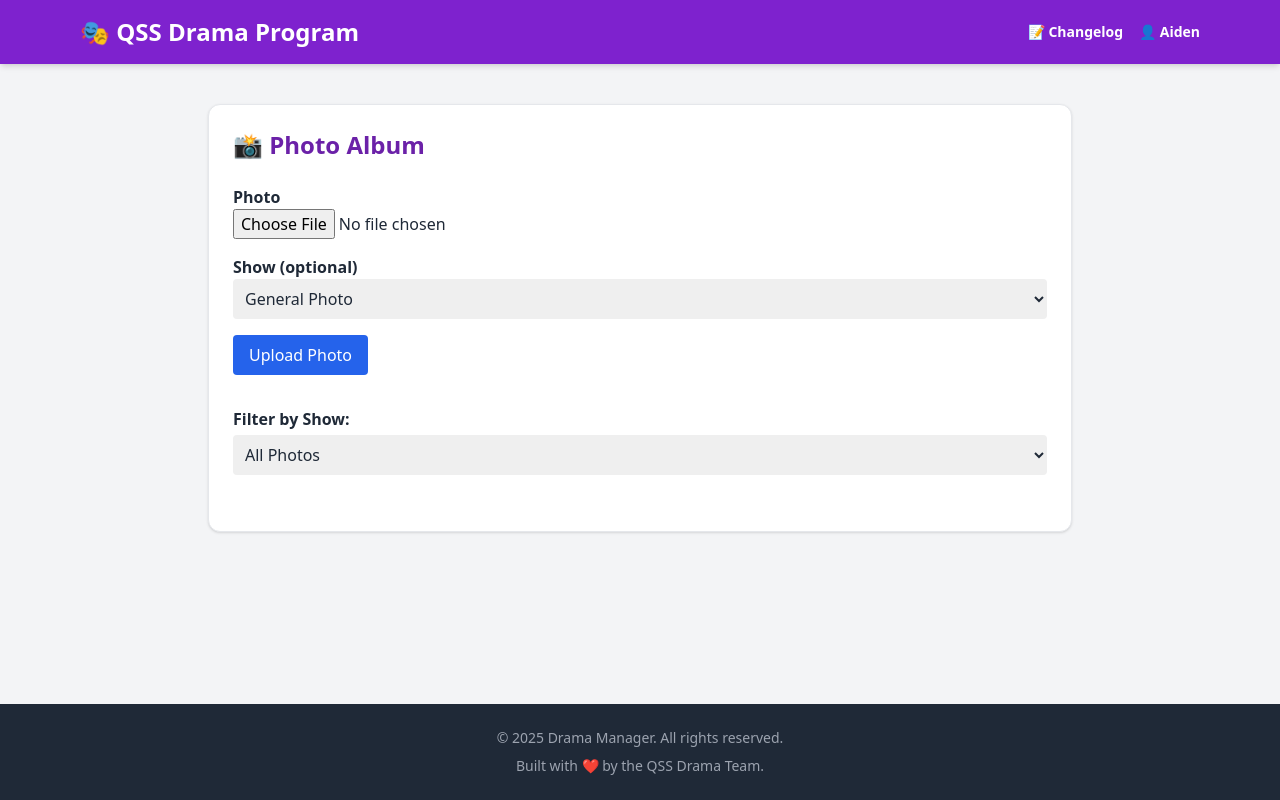
After one commit to Mindstormman06/dramamanager, a PHP site: page /album/album.php in a window 1280 px wide. The commit adds this page. Run offline with PHP 8.4, Linux system fonts and the light colour scheme; a user stored in the database is signed in; data that the repository does not hold is empty; some libraries are stand-ins or nearby versions.

Commit message:
Added Photo Album

```diff
--- /dev/null
+++ b/album/album.php
@@ -0,0 +1,80 @@
+<?php
+if (session_status() === PHP_SESSION_NONE) {
+    session_start();
+}
+require_once __DIR__ . '/../backend/db.php';
+
+// Fetch shows for dropdown
+$shows = $pdo->query("SELECT title FROM shows")->fetchAll(PDO::FETCH_COLUMN);
+
+// Fetch photos
+$showFilter = $_GET['show'] ?? '';
+if ($showFilter) {
+    $stmt = $pdo->prepare("SELECT * FROM album_photos WHERE showid = ? ORDER BY uploaded_at DESC");
+    $stmt->execute([$showFilter]);
+} else {
+    $stmt = $pdo->query("SELECT * FROM album_photos ORDER BY uploaded_at DESC");
+}
+$photos = $stmt->fetchAll(PDO::FETCH_ASSOC);
+?>
+<?php include '../header.php'; ?>
+<main class="flex-1 w-full max-w-4xl mx-auto px-4 py-10">
+    <div class="bg-white rounded-xl shadow p-6 border border-gray-200">
+        <h1 class="text-2xl font-bold text-purple-800 mb-6">📸 Photo Album</h1>
+
+        <?php if (isset($_SESSION['role']) && ($_SESSION['role'] === 'teacher' || $_SESSION['role'] === 'admin')): ?>
+        <form action="../backend/album/upload_photo.php" method="POST" enctype="multipart/form-data" class="mb-8 space-y-4">
+            <div>
+                <label class="block font-semibold">Photo</label>
+                <input type="file" name="photo" accept="image/*" required>
+            </div>
+            <div>
+                <label class="block font-semibold">Show (optional)</label>
+                <select name="show" class="w-full border-gray-300 rounded p-2">
+                    <option value="">General Photo</option>
+                    <?php foreach ($shows as $show): ?>
+                        <option value="<?= htmlspecialchars($show) ?>"><?= htmlspecialchars($show) ?></option>
+                    <?php endforeach; ?>
+                </select>
+            </div>
+            <button type="submit" class="bg-blue-600 hover:bg-blue-500 text-white px-4 py-2 rounded">Upload Photo</button>
+        </form>
+        <?php endif; ?>
+
+        <form method="GET" class="mb-6">
+            <label class="block font-semibold mb-1">Filter by Show:</label>
+            <select name="show" onchange="this.form.submit()" class="w-full border-gray-300 rounded p-2 mb-2">
+                <option value="">All Photos</option>
+                <?php foreach ($shows as $show): ?>
+                    <option value="<?= htmlspecialchars($show) ?>" <?= $show === $showFilter ? 'selected' : '' ?>><?= htmlspecialchars($show) ?></option>
+                <?php endforeach; ?>
+            </select>
+        </form>
+
+        <div class="grid grid-cols-2 md:grid-cols-3 gap-4">
+            <?php foreach ($photos as $photo):
+                $showDir = $photo['showid'] ? preg_replace('/[^a-zA-Z0-9_\-]/', '_', $photo['showid']) : 'general';
+                $imgPath = "../uploads/photos/$showDir/" . $photo['filename'];
+            ?>
+                <div class="relative border rounded shadow-sm p-2 bg-gray-50">
+                    <img src="<?= htmlspecialchars($imgPath) ?>" alt="" class="w-full h-48 object-cover rounded mb-2">
+                    <?php if ($photo['showid']): ?>
+                        <div class="text-xs text-purple-700 font-semibold"><?= htmlspecialchars($photo['showid']) ?></div>
+                    <?php else: ?>
+                        <div class="text-xs text-gray-500">General</div>
+                    <?php endif; ?>
+                    <div class="text-xs text-gray-400"><?= date('M j, Y', strtotime($photo['uploaded_at'])) ?></div>
+                    <?php if (isset($_SESSION['role']) && ($_SESSION['role'] === 'teacher' || $_SESSION['role'] === 'admin')): ?>
+                        <form method="POST" action="../backend/album/delete_photo.php" class="absolute bottom-2 right-2">
+                            <input type="hidden" name="photo_id" value="<?= $photo['id'] ?>">
+                            <input type="hidden" name="filename" value="<?= htmlspecialchars($photo['filename']) ?>">
+                            <input type="hidden" name="showid" value="<?= htmlspecialchars($photo['showid']) ?>">
+                            <button type="submit" onclick="return confirm('Delete this photo?')" class="text-xs text-red-600 hover:underline bg-white bg-opacity-80 px-2 py-1 rounded shadow">Delete</button>
+                        </form>
+                    <?php endif; ?>
+                </div>
+            <?php endforeach; ?>
+        </div>
+    </div>
+</main>
+<?php include '../footer.php'; ?>
--- a/index.php
+++ b/index.php
@@ -52,6 +52,11 @@ include 'header.php';
     </a>
     <?php endif; ?>
 
+    <a href="album/album.php" class="bg-white rounded-xl shadow hover:shadow-lg p-6 border border-gray-200 hover:bg-purple-50 transition">
+      <h2 class="text-xl font-semibold text-purple-800 mb-2">📸 Photo Album</h2>
+      <p class="text-gray-600">View photos from shows and rehearsals.</p>
+    </a>
+
   </div>
 </main>
 
```
Also changed, not shown: backend/album/delete_photo.php (added, +23 -0 lines), backend/album/upload_photo.php (added, +32 -0 lines).
